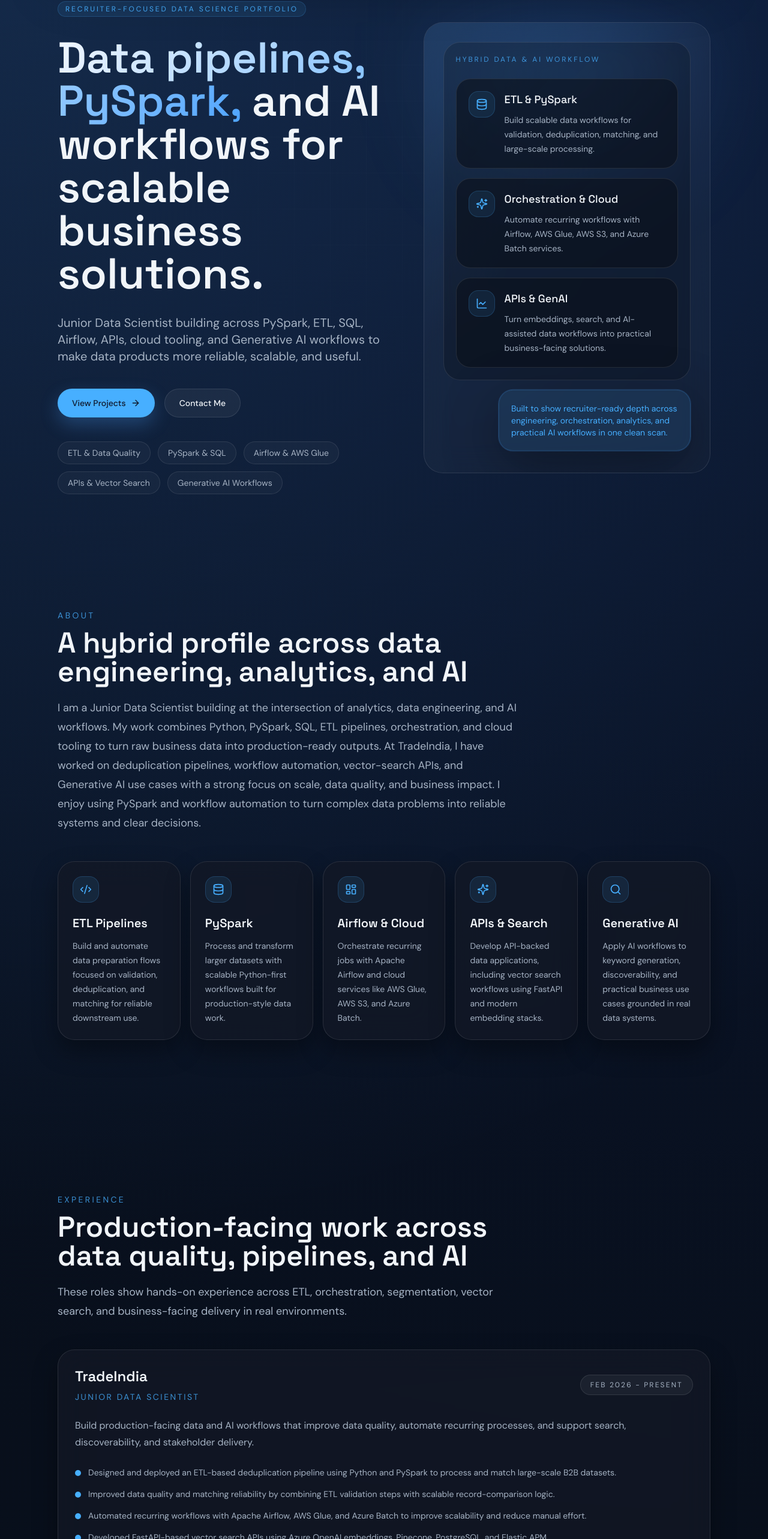
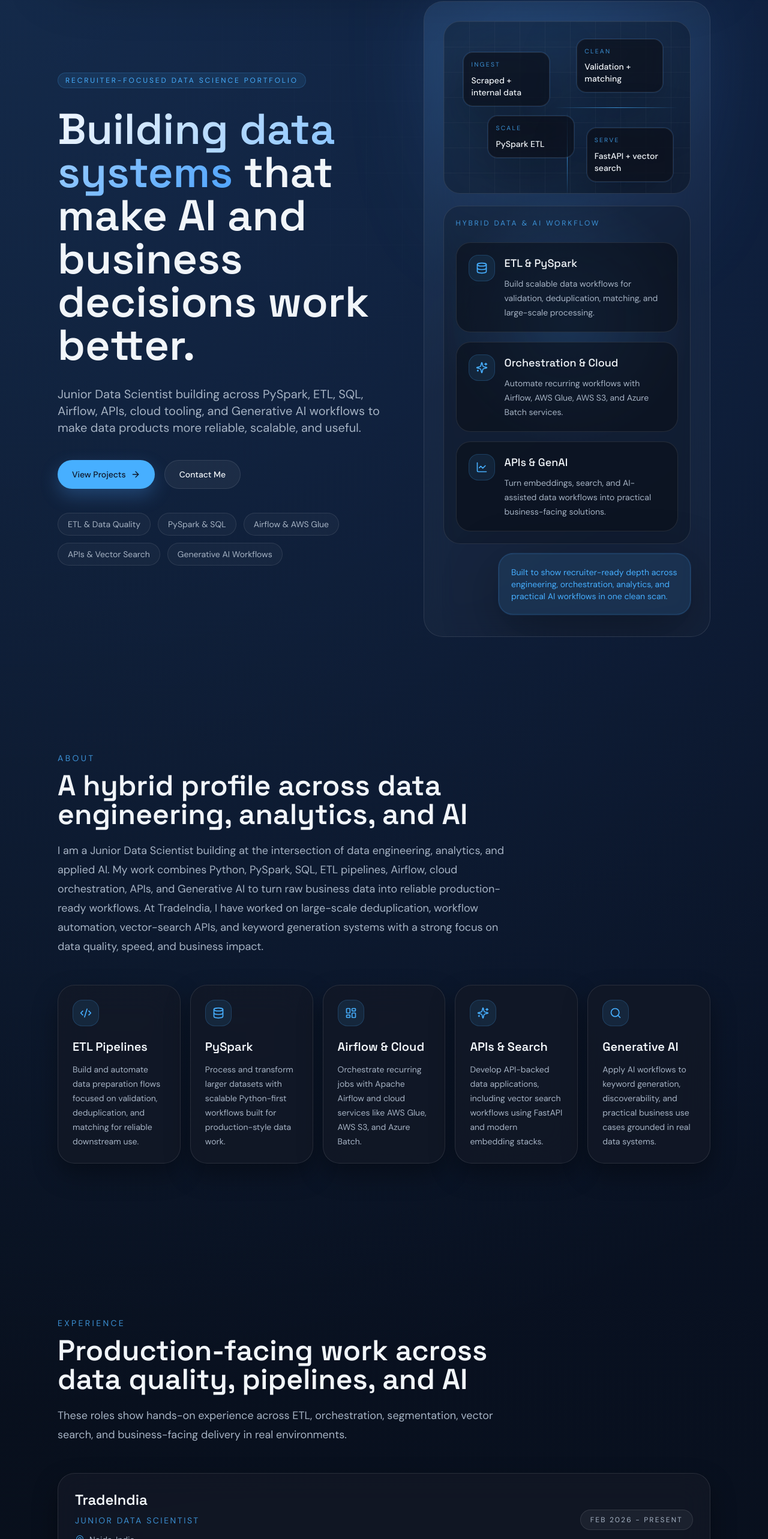
Before and after one commit to KartikParasher01/website, a Next.js app: page / in a window 1280 px wide. Shown: the part 142-2708 px from the top of the page at 60% size. Built offline with nearby package versions, Linux system fonts and the light colour scheme.

Commit message:
Enhance portfolio interactivity and resume alignment

```diff
--- a/app/layout.tsx
+++ b/app/layout.tsx
@@ -6,6 +6,7 @@ import "./globals.css";
 
 import { SiteFooter } from "@/components/navigation/site-footer";
 import { SiteNavbar } from "@/components/navigation/site-navbar";
+import { ScrollProgress } from "@/components/shared/scroll-progress";
 import { siteConfig } from "@/data/portfolio";
 
 const sans = DM_Sans({
@@ -33,6 +34,7 @@ export default function RootLayout({
     <html lang="en">
       <body className={`${sans.variable} ${display.variable}`}>
         <div className="relative flex min-h-screen flex-col overflow-x-hidden">
+          <ScrollProgress />
           <SiteNavbar />
           <div className="flex-1 pt-20">{children}</div>
           <SiteFooter />
--- a/components/sections/experience-section.tsx
+++ b/components/sections/experience-section.tsx
@@ -1,3 +1,5 @@
+import { MapPin } from "lucide-react";
+
 import { experiences } from "@/data/portfolio";
 
 import { HoverPanel } from "@/components/shared/hover-panel";
@@ -19,9 +21,11 @@ export function ExperienceSection() {
 
         <div className="mt-12 grid gap-5 lg:grid-cols-1">
           {experiences.map((experience, index) => (
-            <Reveal delay={0.08 * index} key={experience.company}>
+            <Reveal delay={0.08 * index} key={`${experience.company}-${experience.role}`}>
               <HoverPanel delay={0.02 * index}>
-                <Card className="h-full transition-colors duration-300 hover:border-primary/30">
+                <Card className="group relative h-full overflow-hidden transition-colors duration-300 hover:border-primary/30">
+                  <div className="absolute inset-y-0 left-0 w-px bg-gradient-to-b from-transparent via-primary/60 to-transparent opacity-0 transition-opacity duration-500 group-hover:opacity-100" />
+                  <div className="absolute right-8 top-8 h-24 w-24 rounded-full bg-primary/10 blur-3xl opacity-0 transition-opacity duration-500 group-hover:opacity-100" />
                   <CardContent className="p-7">
                     <div className="flex flex-wrap items-center justify-between gap-3">
                       <div>
@@ -30,6 +34,10 @@ export function ExperienceSection() {
                         </p>
                         <p className="mt-2 text-sm uppercase tracking-[0.18em] text-primary/80">
                           {experience.role}
+                        </p>
+                        <p className="mt-3 inline-flex items-center gap-2 text-sm text-muted-foreground">
+                          <MapPin className="h-4 w-4 text-primary/80" />
+                          {experience.location}
                         </p>
                       </div>
                       <p className="rounded-full border border-white/10 bg-white/5 px-4 py-2 text-xs uppercase tracking-[0.18em] text-muted-foreground">
@@ -41,10 +49,26 @@ export function ExperienceSection() {
                       {experience.impact}
                     </p>
 
+                    <div className="mt-6 grid gap-3 sm:grid-cols-3">
+                      {experience.metrics.map((metric) => (
+                        <div
+                          className="rounded-2xl border border-white/10 bg-white/[0.03] p-4"
+                          key={`${experience.role}-${metric.label}`}
+                        >
+                          <p className="text-[0.68rem] uppercase tracking-[0.2em] text-muted-foreground">
+                            {metric.label}
+                          </p>
+                          <p className="mt-2 font-display text-lg font-semibold text-foreground">
+                            {metric.value}
+                          </p>
+                        </div>
+                      ))}
+                    </div>
+
                     <div className="mt-6 space-y-3">
                       {experience.outcomes.map((outcome) => (
                         <div key={outcome} className="flex items-start gap-3">
-                          <div className="mt-2 h-2.5 w-2.5 rounded-full bg-primary" />
+                          <div className="mt-2 h-2.5 w-2.5 rounded-full bg-primary shadow-[0_0_18px_rgba(77,163,255,0.65)]" />
                           <p className="text-sm leading-6 text-muted-foreground">{outcome}</p>
                         </div>
                       ))}
--- a/components/sections/hero-section.tsx
+++ b/components/sections/hero-section.tsx
@@ -1,7 +1,8 @@
 "use client";
 
 import Link from "next/link";
-import { motion } from "framer-motion";
+import { MouseEvent, useRef } from "react";
+import { motion, useMotionTemplate, useMotionValue, useSpring } from "framer-motion";
 import { ArrowRight, Database, LineChart, Sparkles } from "lucide-react";
 
 import { Button } from "@/components/ui/button";
@@ -24,7 +25,32 @@ const workflowCards = [
   }
 ];
 
+const dataNodes = [
+  { label: "Ingest", value: "Scraped + internal data", x: "8%", y: "18%" },
+  { label: "Clean", value: "Validation + matching", x: "54%", y: "10%" },
+  { label: "Scale", value: "PySpark ETL", x: "18%", y: "55%" },
+  { label: "Serve", value: "FastAPI + vector search", x: "58%", y: "62%" }
+];
+
 export function HeroSection() {
+  const panelRef = useRef<HTMLDivElement>(null);
+  const pointerX = useMotionValue(50);
+  const pointerY = useMotionValue(50);
+  const smoothX = useSpring(pointerX, { stiffness: 140, damping: 26, mass: 0.3 });
+  const smoothY = useSpring(pointerY, { stiffness: 140, damping: 26, mass: 0.3 });
+  const spotlight = useMotionTemplate`radial-gradient(circle at ${smoothX}% ${smoothY}%, rgba(77, 163, 255, 0.22), transparent 36%)`;
+
+  function handlePointerMove(event: MouseEvent<HTMLDivElement>) {
+    const bounds = panelRef.current?.getBoundingClientRect();
+
+    if (!bounds) {
+      return;
+    }
+
+    pointerX.set(((event.clientX - bounds.left) / bounds.width) * 100);
+    pointerY.set(((event.clientY - bounds.top) / bounds.height) * 100);
+  }
+
   return (
     <section className="section-shell flex min-h-[calc(100vh-5rem)] items-center py-16">
       <div className="grid items-center gap-12 lg:grid-cols-[1.08fr_0.92fr]">
@@ -35,8 +61,8 @@ export function HeroSection() {
         >
           <span className="eyebrow">Recruiter-Focused Data Science Portfolio</span>
           <h1 className="mt-8 max-w-4xl font-display text-5xl font-semibold leading-[0.95] text-foreground sm:text-6xl lg:text-7xl">
-            <span className="text-gradient">Data pipelines, PySpark,</span> and AI workflows for
-            scalable business solutions.
+            <span className="text-gradient">Building data systems</span> that make AI and business
+            decisions work better.
           </h1>
           <p className="mt-8 max-w-2xl text-lg leading-8 text-muted-foreground md:text-xl">
             Junior Data Scientist building across PySpark, ETL, SQL, Airflow, APIs, cloud
@@ -89,9 +115,54 @@ export function HeroSection() {
           transition={{ duration: 0.85, delay: 0.12, ease: [0.16, 1, 0.3, 1] }}
         >
           <div className="absolute inset-0 -z-10 bg-hero-glow blur-3xl" />
-          <div className="panel relative overflow-hidden p-6 md:p-8">
+          <motion.div
+            className="panel relative overflow-hidden p-6 md:p-8"
+            onMouseMove={handlePointerMove}
+            ref={panelRef}
+          >
+            <motion.div className="absolute inset-0" style={{ background: spotlight }} />
             <div className="absolute inset-0 bg-[linear-gradient(135deg,rgba(77,163,255,0.12),transparent_45%)]" />
             <div className="relative">
+              <div className="relative mb-5 h-72 overflow-hidden rounded-[28px] border border-white/10 bg-black/25">
+                <div className="absolute inset-0 bg-[linear-gradient(90deg,rgba(255,255,255,0.035)_1px,transparent_1px),linear-gradient(rgba(255,255,255,0.035)_1px,transparent_1px)] bg-[size:42px_42px]" />
+                <motion.div
+                  animate={{ x: ["-35%", "135%"] }}
+                  className="absolute left-0 top-1/2 h-px w-1/2 bg-gradient-to-r from-transparent via-primary to-transparent"
+                  transition={{ duration: 4.2, repeat: Number.POSITIVE_INFINITY, ease: "easeInOut" }}
+                />
+                <motion.div
+                  animate={{ y: ["125%", "-35%"] }}
+                  className="absolute left-1/2 top-0 h-1/2 w-px bg-gradient-to-b from-transparent via-primary to-transparent"
+                  transition={{
+                    duration: 5.2,
+                    repeat: Number.POSITIVE_INFINITY,
+                    ease: "easeInOut",
+                    delay: 0.4
+                  }}
+                />
+                {dataNodes.map((node, index) => (
+                  <motion.div
+                    animate={{ opacity: 1, scale: 1, y: 0 }}
+                    className="absolute w-36 rounded-2xl border border-white/10 bg-background/70 p-3 shadow-glow backdrop-blur-md"
+                    initial={{ opacity: 0, scale: 0.92, y: 12 }}
+                    key={node.label}
+                    style={{ left: node.x, top: node.y }}
+                    transition={{
+                      duration: 0.55,
+                      delay: 0.35 + index * 0.1,
+                      ease: [0.16, 1, 0.3, 1]
+                    }}
+                  >
+                    <p className="text-[0.65rem] uppercase tracking-[0.22em] text-primary/80">
+                      {node.label}
+                    </p>
+                    <p className="mt-2 text-sm font-medium leading-5 text-foreground">
+                      {node.value}
+                    </p>
+                  </motion.div>
+                ))}
+              </div>
+
               <div className="rounded-[28px] border border-white/10 bg-black/20 p-5">
                 <p className="text-xs uppercase tracking-[0.24em] text-primary/80">
                   Hybrid Data & AI Workflow
@@ -140,7 +211,7 @@ export function HeroSection() {
                 and practical AI workflows in one clean scan.
               </motion.div>
             </div>
-          </div>
+          </motion.div>
         </motion.div>
       </div>
     </section>
--- a/components/sections/skills-section.tsx
+++ b/components/sections/skills-section.tsx
@@ -5,6 +5,19 @@ import { Reveal } from "@/components/shared/reveal";
 import { SectionHeading } from "@/components/shared/section-heading";
 import { Badge } from "@/components/ui/badge";
 import { Card, CardContent } from "@/components/ui/card";
+import { cn } from "@/lib/utils";
+
+const standoutSkills = new Set([
+  "PySpark",
+  "ETL Pipelines",
+  "Apache Airflow",
+  "AWS Glue",
+  "Azure Batch",
+  "FastAPI",
+  "Azure OpenAI",
+  "Pinecone",
+  "Generative AI"
+]);
 
 export function SkillsSection() {
   return (
@@ -29,7 +42,14 @@ export function SkillsSection() {
                     </p>
                     <div className="mt-5 flex flex-wrap gap-2">
                       {group.items.map((item) => (
-                        <Badge key={item} className="bg-white/5 text-foreground">
+                        <Badge
+                          key={item}
+                          className={cn(
+                            "bg-white/5 text-foreground transition-colors duration-300",
+                            standoutSkills.has(item) &&
+                              "border-primary/25 bg-primary/10 text-primary shadow-[0_0_18px_rgba(77,163,255,0.12)]"
+                          )}
+                        >
                           {item}
                         </Badge>
                       ))}
--- a/data/portfolio.ts
+++ b/data/portfolio.ts
@@ -24,7 +24,12 @@ export type Experience = {
   company: string;
   role: string;
   period: string;
+  location: string;
   impact: string;
+  metrics: {
+    label: string;
+    value: string;
+  }[];
   outcomes: string[];
 };
 
@@ -39,6 +44,12 @@ export type Education = {
 export type Certification = {
   title: string;
   issuer: string;
+};
+
+export type LeadershipHighlight = {
+  title: string;
+  organization: string;
+  detail: string;
 };
 
 export const siteConfig = {
@@ -59,7 +70,7 @@ export const navItems = [
 ];
 
 export const aboutSummary =
-  "I am a Junior Data Scientist building at the intersection of analytics, data engineering, and AI workflows. My work combines Python, PySpark, SQL, ETL pipelines, orchestration, and cloud tooling to turn raw business data into production-ready outputs. At TradeIndia, I have worked on deduplication pipelines, workflow automation, vector-search APIs, and Generative AI use cases with a strong focus on scale, data quality, and business impact. I enjoy using PySpark and workflow automation to turn complex data problems into reliable systems and clear decisions.";
+  "I am a Junior Data Scientist building at the intersection of data engineering, analytics, and applied AI. My work combines Python, PySpark, SQL, ETL pipelines, Airflow, cloud orchestration, APIs, and Generative AI to turn raw business data into reliable production-ready workflows. At TradeIndia, I have worked on large-scale deduplication, workflow automation, vector-search APIs, and keyword generation systems with a strong focus on data quality, speed, and business impact.";
 
 export const aboutHighlights = [
   {
@@ -261,37 +272,55 @@ export const experiences: Experience[] = [
     company: "TradeIndia",
     role: "Junior Data Scientist",
     period: "Feb 2026 - Present",
+    location: "Noida, India",
     impact:
-      "Build production-facing data and AI workflows that improve data quality, automate recurring processes, and support search, discoverability, and stakeholder delivery.",
+      "Build production-facing data and AI workflows that improve data quality, reduce processing time, automate recurring processes, and support semantic search and product discoverability.",
+    metrics: [
+      { label: "Processing gain", value: "~80% faster" },
+      { label: "Core stack", value: "PySpark + Airflow" },
+      { label: "AI layer", value: "Azure OpenAI + Pinecone" }
+    ],
     outcomes: [
-      "Designed and deployed an ETL-based deduplication pipeline using Python and PySpark to process and match large-scale B2B datasets.",
-      "Improved data quality and matching reliability by combining ETL validation steps with scalable record-comparison logic.",
-      "Automated recurring workflows with Apache Airflow, AWS Glue, and Azure Batch to improve scalability and reduce manual effort.",
-      "Developed FastAPI-based vector search APIs using Azure OpenAI embeddings, Pinecone, PostgreSQL, and Elastic APM.",
+      "Designed and deployed a PySpark-based deduplication pipeline to match large-scale B2B datasets and cut processing time by approximately 80%.",
+      "Built ETL validation and record-matching logic to improve data reliability before downstream sales, search, and analytics use.",
+      "Automated recurring workflows with Apache Airflow, AWS Glue, Azure Batch, and AWS S3 to improve scalability and reduce manual effort.",
+      "Built a FastAPI vector-search API for semantic product search using Azure OpenAI embeddings, Pinecone, dynamic metadata filtering, PostgreSQL, and Elastic APM.",
       "Implemented Generative AI long-tail keyword generation workflows to improve product discoverability and search relevance.",
-      "Collaborated with stakeholders on data extraction requests and delivered production-ready data solutions.",
-      "Worked across orchestration, APIs, and analytics workflows to move solutions closer to production use rather than one-off analysis."
+      "Partnered with stakeholders on data extraction requests and converted business needs into production-ready data solutions."
     ]
   },
   {
     company: "TradeIndia",
     role: "Intern - Trainee Data Science",
     period: "Aug 2025 - Feb 2026",
+    location: "Noida, India",
     impact:
-      "Built a strong foundation in data quality, segmentation, and recurring workflow support while working on practical business analytics problems.",
+      "Built a practical foundation in data quality, scraped-data validation, lead qualification, and stakeholder delivery while supporting sales-focused data workflows.",
+    metrics: [
+      { label: "Cycle time", value: "~1 day manual process" },
+      { label: "Business user", value: "Sales team" },
+      { label: "Focus", value: "Qualified leads" }
+    ],
     outcomes: [
-      "Identified data quality gaps affecting sales targeting through exploratory analysis, enabling more accurate customer segmentation.",
-      "Supported lead categorization by tagging profiles based on industry, product relevance, and activity indicators.",
-      "Assisted in automating recurring data-preparation workflows with exposure to AWS S3 and Apache Airflow.",
-      "Worked on recurring business datasets that improved the usability of sales and profile information for downstream review and action."
+      "Cleaned and validated scraped external datasets before matching them against internal company data.",
+      "Tagged qualified leads for the sales team by comparing external records with internal profile and product information.",
+      "Performed recurring manual matching and tagging cycles that took around one day per cycle, directly feeding sales outreach and contract acquisition efforts.",
+      "Collaborated with stakeholders on data extraction requests and delivered production-ready datasets for business review.",
+      "Gained hands-on exposure to recurring data-preparation workflows, cloud storage, and orchestration-oriented thinking."
     ]
   },
   {
     company: "Tata Steel Limited",
     role: "Intern - RDE Norms Analysis Project",
     period: "May 2023 - Jul 2023",
+    location: "Jamshedpur, India",
     impact:
       "Analyzed market and product implications of changing emission norms to support commercial understanding and strategy discussions.",
+    metrics: [
+      { label: "Growth signal", value: "~10% potential" },
+      { label: "Lens", value: "Regulatory demand" },
+      { label: "Output", value: "Sales strategy insights" }
+    ],
     outcomes: [
       "Analyzed the impact of emission norms on product demand to identify shifts in customer preference.",
       "Evaluated product alignment with regulatory changes to uncover potential market opportunities.",
@@ -345,6 +374,15 @@ export const certificationsOrTraining: Certification[] = [
   }
 ];
 
+export const leadershipHighlights: LeadershipHighlight[] = [
+  {
+    title: "Media Head",
+    organization: "Research and Development Society",
+    detail:
+      "Led event communications, content coordination, and campaign execution to improve audience engagement."
+  }
+];
+
 export const contactLinks = [
   {
     label: "Email",
```
Also changed, not shown: components/sections/credentials-section.tsx (+44 -3 lines), components/shared/project-card.tsx (+17 -1 lines), components/shared/scroll-progress.tsx (added, +19 -0 lines).
